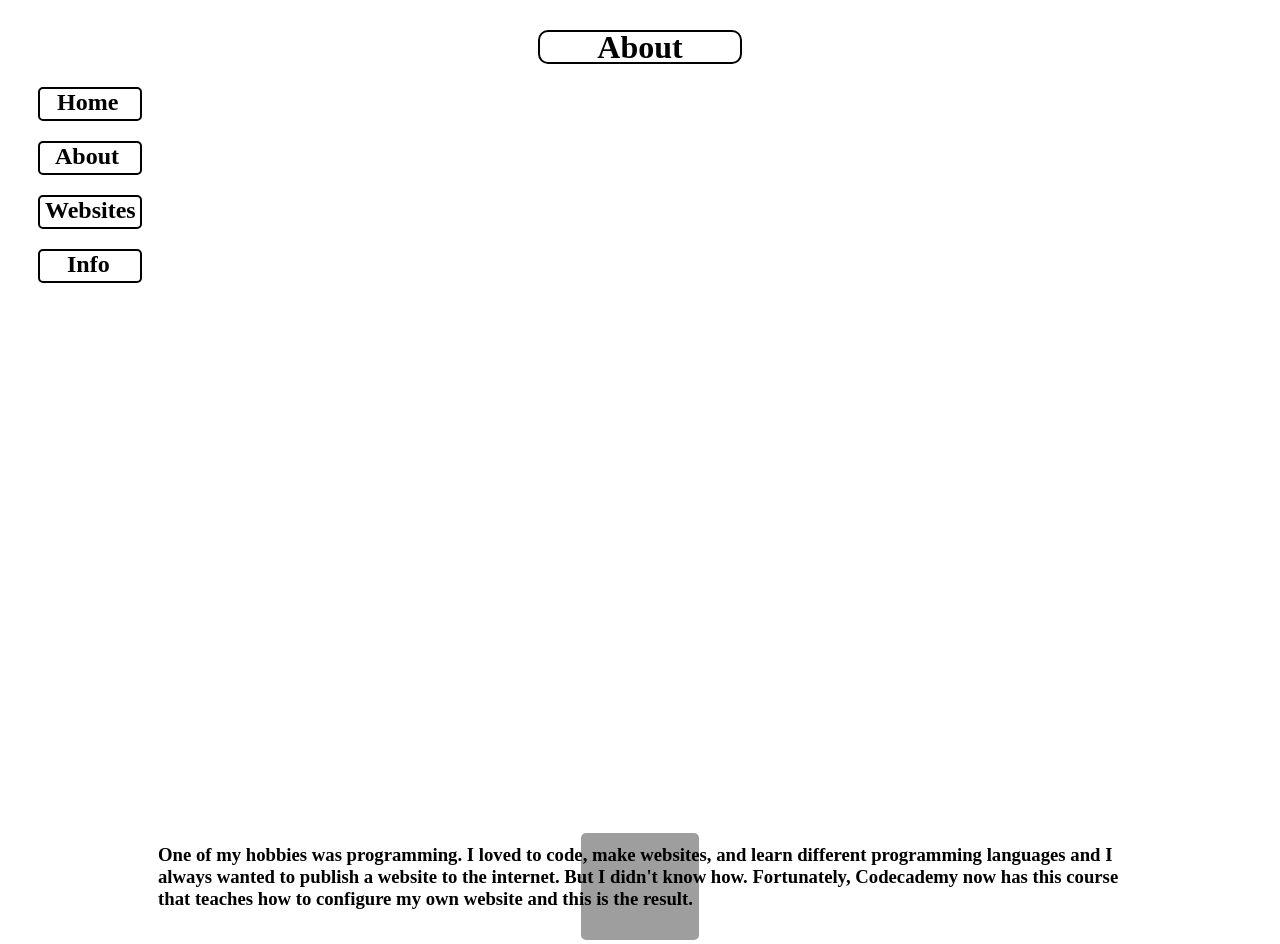
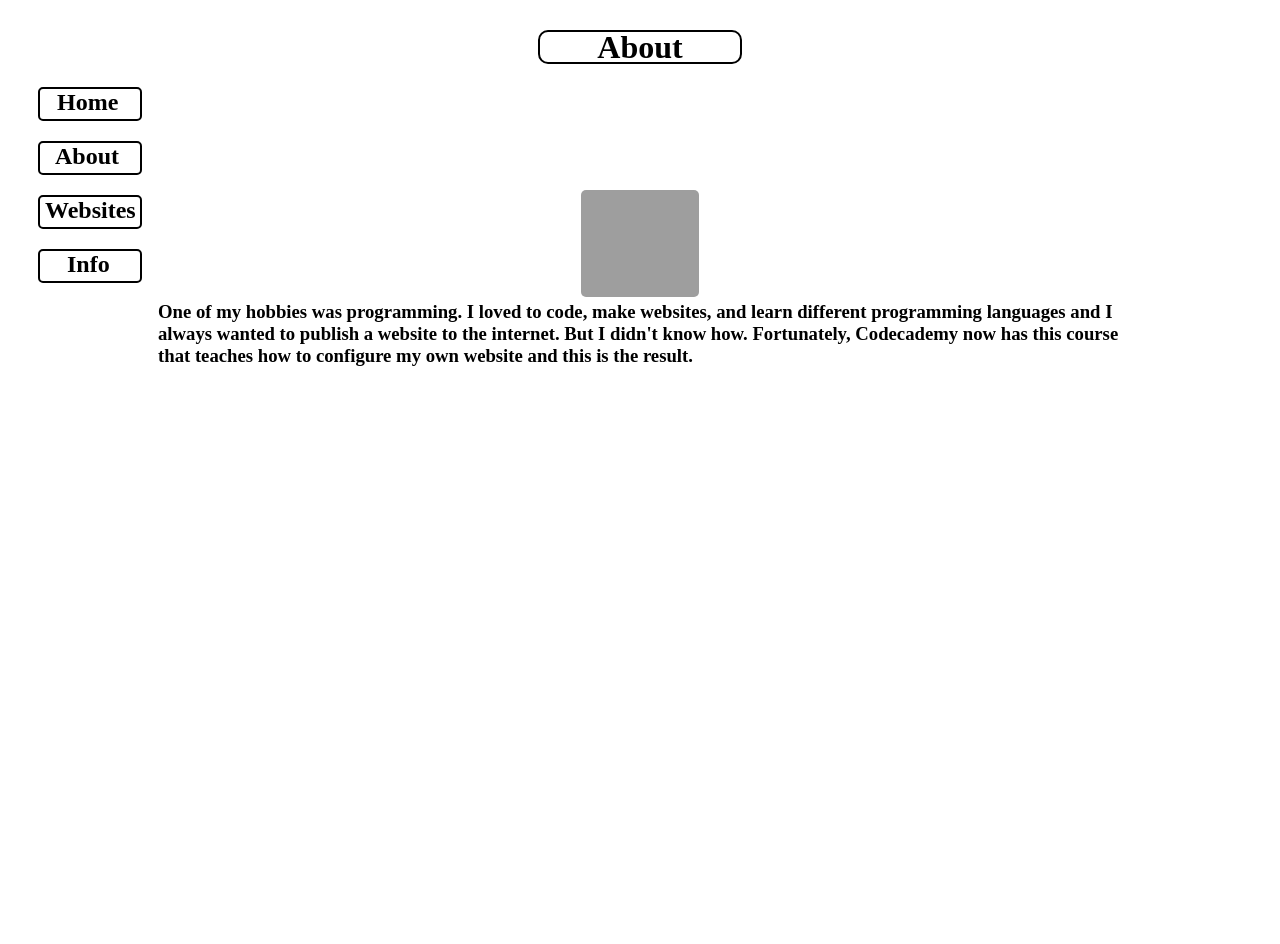
Before and after one commit to mathmaniac88/mathmaniac88.github.io, a Jekyll site: the page about.html, which Jekyll copies as it is, in a window 1280 px wide. Built offline with Jekyll 4.4.1, drawn with Linux system fonts in a browser that asks for light colours; after the commit the page ends 900 px from its top, so only the background shows below that; grey boxes are pictures that could not be loaded.

Commit message:
Update about.html

```diff
--- a/about.html
+++ b/about.html
@@ -12,8 +12,8 @@
   <div class="nav"><a href="/websites.html"><h1 id="nav-websites">Websites</h1></a></div>
   <div class="nav"><a href="/info.html"><h1 id="nav-info">Info</h1></a></div>
 </nav>
-<center><img src="http://blogs.norman.com/wp-content/uploads/2014/06/icognito-browsing.jpg" style="width:118px;height:107px;margin-top:550px;border-radius:5px"/></center>
-<h3 style="margin-left:150px;margin-right:150px;margin-top:-100px">One of my hobbies was programming. I loved to code, make websites, and learn different programming languages and I always wanted to publish a website to the internet. But I didn't know how. Fortunately, Codecademy now has this course that teaches how to configure my own website and this is the result.</h3>
+<center><img src="http://blogs.norman.com/wp-content/uploads/2014/06/icognito-browsing.jpg" style="width:118px;height:107px;margin-top:-550px;border-radius:5px"/></center>
+<h3 style="margin-left:150px;margin-right:150px;margin-top:0px">One of my hobbies was programming. I loved to code, make websites, and learn different programming languages and I always wanted to publish a website to the internet. But I didn't know how. Fortunately, Codecademy now has this course that teaches how to configure my own website and this is the result.</h3>
 <style>
 div{
   background-color:white;
```
